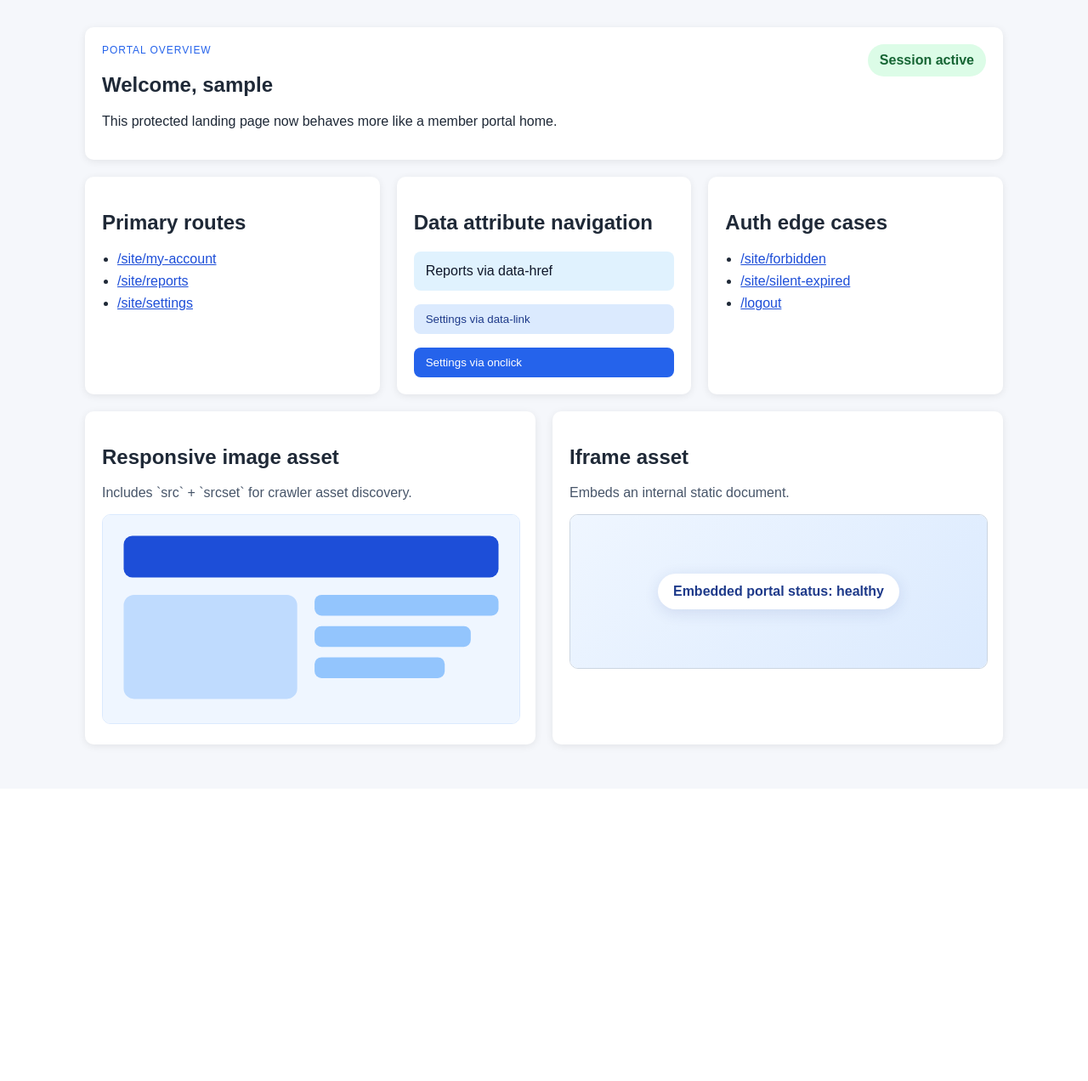
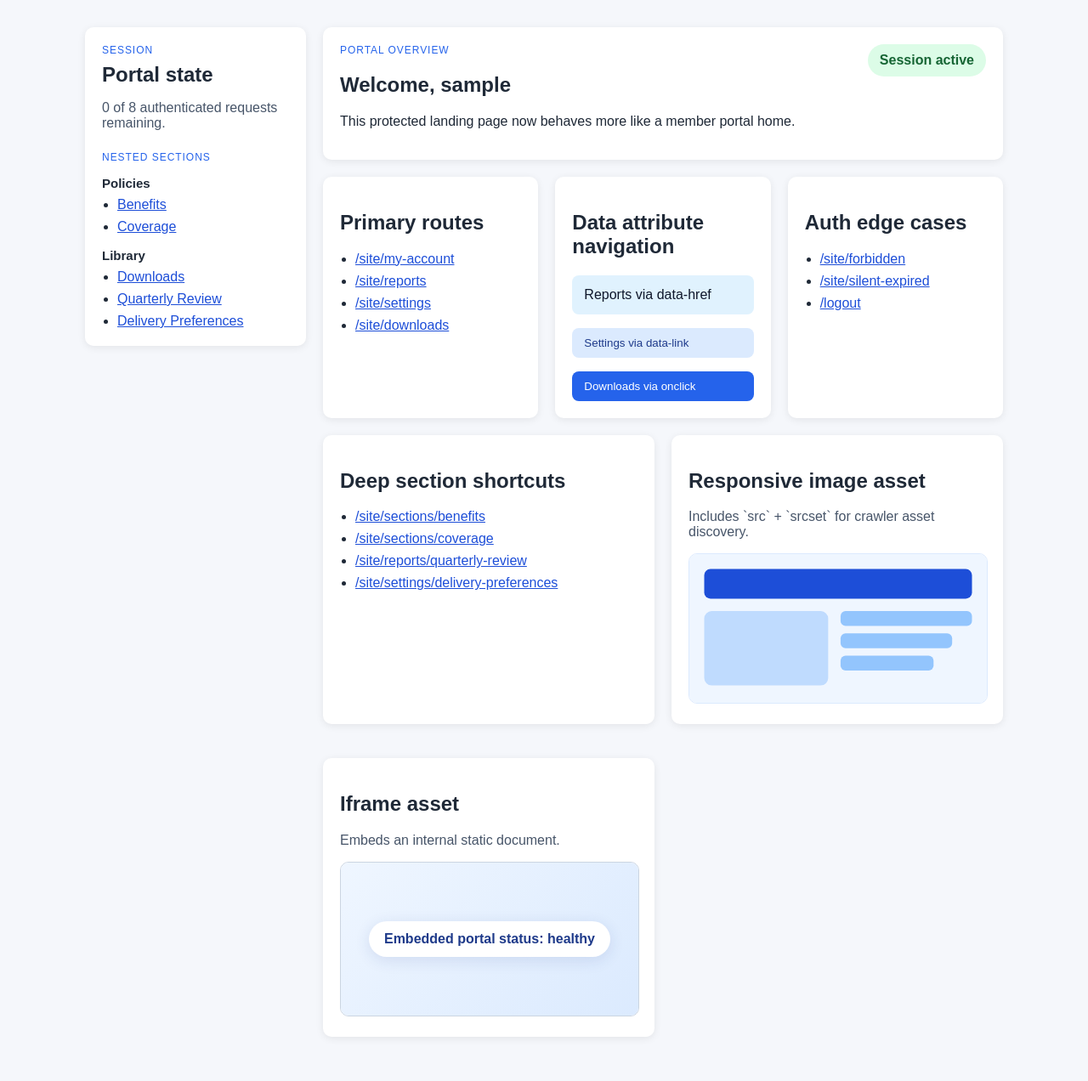
Before and after one commit to PKHarsimran/portal-auth-test, a Flask app: page /site/my-account in a window 1280 px wide. Shown: the part 65-1337 px from the top of the page at 85% size. Before the commit the page ends 948 px from the top, so only its background shows below. Run offline with Flask 3, Linux system fonts and the light colour scheme; the visitor is signed in with stand-in values (Sample User, id 1).

Commit message:
Add portal phase 2 session and download flows

```diff
--- a/app.py
+++ b/app.py
@@ -1,13 +1,127 @@
 from functools import wraps
+import io
 import os
+from datetime import timedelta
+import zipfile
 
-from flask import Flask, redirect, render_template, request, session, url_for
+from flask import (
+    Flask,
+    make_response,
+    redirect,
+    render_template,
+    request,
+    send_file,
+    session,
+    url_for,
+)
 
 app = Flask(__name__)
 app.secret_key = os.getenv("FLASK_SECRET_KEY", "dev-secret-key")
+app.config["SESSION_PERMANENT"] = False
+app.config["PERMANENT_SESSION_LIFETIME"] = timedelta(
+    seconds=int(os.getenv("REMEMBER_ME_DURATION_SECONDS", str(60 * 60 * 24 * 30)))
+)
 
 PORTAL_USERNAME = os.getenv("PORTAL_USERNAME", "admin")
 PORTAL_PASSWORD = os.getenv("PORTAL_PASSWORD", "password123")
+MAX_AUTH_REQUESTS = int(os.getenv("MAX_AUTH_REQUESTS", "8"))
+
+PORTAL_SECTIONS = [
+    {"label": "My Account", "endpoint": "my_account"},
+    {"label": "Reports", "endpoint": "reports"},
+    {"label": "Settings", "endpoint": "settings"},
+]
+
+NESTED_SECTIONS = [
+    {
+        "label": "Policies",
+        "items": [
+            {"label": "Benefits", "endpoint": "section_detail", "slug": "benefits"},
+            {"label": "Coverage", "endpoint": "section_detail", "slug": "coverage"},
+        ],
+    },
+    {
+        "label": "Library",
+        "items": [
+            {"label": "Downloads", "endpoint": "downloads"},
+            {"label": "Quarterly Review", "endpoint": "nested_section_detail", "section": "reports", "slug": "quarterly-review"},
+            {"label": "Delivery Preferences", "endpoint": "nested_section_detail", "section": "settings", "slug": "delivery-preferences"},
+        ],
+    },
+]
+
+SECTION_CONTENT = {
+    "benefits": {
+        "title": "Benefits Overview",
+        "kicker": "Nested content",
+        "description": "A deeper member section with protected links and download discovery targets.",
+        "summary": "Review covered services, dependent setup, and renewal checkpoints.",
+        "links": [
+            ("Coverage details", "section_detail", {"slug": "coverage"}),
+            ("Download handbook", "download_file", {"filename": "member-handbook.pdf"}),
+        ],
+    },
+    "coverage": {
+        "title": "Coverage Details",
+        "kicker": "Nested content",
+        "description": "Protected drill-down content for crawler path expansion.",
+        "summary": "This section includes plan highlights, service classes, and downloadable schedules.",
+        "links": [
+            ("Benefits overview", "section_detail", {"slug": "benefits"}),
+            ("Download coverage CSV", "download_file", {"filename": "coverage-schedule.csv"}),
+        ],
+    },
+}
+
+DEEP_SECTION_CONTENT = {
+    ("reports", "quarterly-review"): {
+        "title": "Quarterly Review",
+        "kicker": "Reports / archive",
+        "description": "Nested report archive page with links that look like a realistic portal document center.",
+        "summary": "Open historical performance snapshots and bundled report exports.",
+        "links": [
+            ("Download report bundle", "download_file", {"filename": "report-bundle.zip"}),
+            ("Go to reports", "reports", {}),
+        ],
+    },
+    ("settings", "delivery-preferences"): {
+        "title": "Delivery Preferences",
+        "kicker": "Settings / notifications",
+        "description": "Deep settings section for notification routing and stored delivery destinations.",
+        "summary": "Manage secure inbox, email notices, and preferred export channels.",
+        "links": [
+            ("Download notice history", "download_file", {"filename": "notice-history.txt"}),
+            ("Go to settings", "settings", {}),
+        ],
+    },
+}
+
+DOWNLOADS = {
+    "member-handbook.pdf": (b"%PDF-1.4\n% Portal Auth Test member handbook\n", "application/pdf"),
+    "coverage-schedule.csv": (
+        b"tier,service,status\nGold,Primary Care,active\nSilver,Telehealth,active\n",
+        "text/csv; charset=utf-8",
+    ),
+    "notice-history.txt": (
+        b"2026-01-10,Email,Weekly digest\n2026-02-14,SMS,Security code\n",
+        "text/plain; charset=utf-8",
+    ),
+}
+
+
+def build_report_bundle():
+    archive_buffer = io.BytesIO()
+    with zipfile.ZipFile(archive_buffer, "w", zipfile.ZIP_DEFLATED) as archive:
+        archive.writestr("summary.txt", "Quarterly portal report bundle\n")
+        archive.writestr(
+            "reports/utilization.csv",
+            "month,utilization\n2026-01,78\n2026-02,81\n",
+        )
+    archive_buffer.seek(0)
+    return archive_buffer.getvalue(), "application/zip"
+
+
+DOWNLOADS["report-bundle.zip"] = build_report_bundle()
 
 
 def login_required(view_func):
@@ -20,15 +134,34 @@ def login_required(view_func):
     return wrapped_view
 
 
+@app.before_request
+def expire_session_after_request_limit():
+    if request.endpoint in {"static", "login", "forgot_password", "reset_password", "health"}:
+        return None
+
+    if not session.get("logged_in"):
+        return None
+
+    requests_remaining = session.get("requests_remaining", MAX_AUTH_REQUESTS)
+    requests_remaining -= 1
+    session["requests_remaining"] = requests_remaining
+
+    if requests_remaining < 0:
+        session.clear()
+        return redirect(url_for("login", expired=1, redirectUrl=request.url))
+
+    return None
+
+
+
 def render_portal(template_name, **context):
     return render_template(
         template_name,
         username=session.get("username", "user"),
-        portal_sections=[
-            {"label": "My Account", "endpoint": "my_account"},
-            {"label": "Reports", "endpoint": "reports"},
-            {"label": "Settings", "endpoint": "settings"},
-        ],
+        portal_sections=PORTAL_SECTIONS,
+        nested_sections=NESTED_SECTIONS,
+        requests_remaining=session.get("requests_remaining", MAX_AUTH_REQUESTS),
+        max_auth_requests=MAX_AUTH_REQUESTS,
         **context,
     )
 
@@ -42,7 +175,7 @@ def home():
 
 @app.route("/login", methods=["GET", "POST"])
 def login():
-    error = None
+    error = "Session expired. Please sign in again." if request.args.get("expired") else None
     redirect_url = request.args.get("redirectUrl") or request.form.get(
         "redirect_url"
     ) or url_for("my_account")
@@ -50,11 +183,16 @@ def login():
     if request.method == "POST":
         username = request.form.get("username", "").strip()
         password = request.form.get("password", "")
+        remember_me = request.form.get("remember_me") == "on"
 
         if username == PORTAL_USERNAME and password == PORTAL_PASSWORD:
+            session.clear()
             session["logged_in"] = True
             session["username"] = username
-            return redirect(redirect_url)
+            session["requests_remaining"] = MAX_AUTH_REQUESTS
+            session.permanent = remember_me
+            response = make_response(redirect(redirect_url))
+            return response
 
         error = "Invalid username or password."
 
@@ -68,7 +206,9 @@ def login():
 @app.route("/logout")
 def logout():
     session.clear()
-    return redirect(url_for("login"))
+    response = make_response(redirect(url_for("login")))
+    response.delete_cookie(app.config["SESSION_COOKIE_NAME"])
+    return response
 
 
 @app.route("/dashboard")
@@ -102,6 +242,61 @@ def reports():
 @login_required
 def settings():
     return render_portal("settings.html", active_section="settings")
+
+
+@app.route("/site/sections/<slug>")
+@login_required
+def section_detail(slug):
+    section = SECTION_CONTENT.get(slug)
+    if not section:
+        return render_portal("403.html", active_section=None), 404
+    return render_portal(
+        "section_detail.html",
+        active_section=None,
+        section=section,
+        breadcrumbs=[("My Account", url_for("my_account")), (section["title"], None)],
+    )
+
+
+@app.route("/site/<section>/<slug>")
+@login_required
+def nested_section_detail(section, slug):
+    content = DEEP_SECTION_CONTENT.get((section, slug))
+    if not content:
+        return render_portal("403.html", active_section=None), 404
+    parent_endpoint = section if section in {"reports", "settings"} else "my_account"
+    return render_portal(
+        "section_detail.html",
+        active_section=parent_endpoint,
+        section=content,
+        breadcrumbs=[
+            (parent_endpoint.replace("_", " ").title(), url_for(parent_endpoint)),
+            (content["title"], None),
+        ],
+    )
+
+
+@app.route("/site/downloads")
+@login_required
+def downloads():
+    files = sorted(DOWNLOADS)
+    return render_portal("downloads.html", active_section=None, files=files)
+
+
+@app.route("/site/downloads/<path:filename>")
+@login_required
+def download_file(filename):
+    file_info = DOWNLOADS.get(filename)
+    if not file_info:
+        return render_portal("403.html", active_section=None), 404
+
+    file_bytes, mimetype = file_info
+    return send_file(
+        io.BytesIO(file_bytes),
+        mimetype=mimetype,
+        as_attachment=True,
+        download_name=filename,
+    )
 
 
 @app.route("/site/forbidden")
--- a/static/style.css
+++ b/static/style.css
@@ -54,6 +54,17 @@ a {
   padding: 0 16px;
 }
 
+.with-sidebar {
+  display: grid;
+  grid-template-columns: 260px minmax(0, 1fr);
+  gap: 20px;
+  align-items: start;
+}
+
+.content-column {
+  min-width: 0;
+}
+
 .narrow {
   max-width: 480px;
 }
@@ -64,6 +75,37 @@ a {
   padding: 20px;
   box-shadow: 0 2px 10px rgba(0, 0, 0, 0.08);
   margin-bottom: 20px;
+}
+
+.sidebar {
+  position: sticky;
+  top: 20px;
+}
+
+.sidebar-title {
+  margin: 0;
+}
+
+.sidebar-block + .sidebar-block {
+  margin-top: 24px;
+}
+
+.nav-group + .nav-group {
+  margin-top: 16px;
+}
+
+.nav-group h3 {
+  margin-bottom: 8px;
+  font-size: 15px;
+}
+
+.nested-list {
+  margin: 0;
+  padding-left: 18px;
+}
+
+.nested-list li + li {
+  margin-top: 8px;
 }
 
 .hero {
@@ -130,6 +172,16 @@ input {
   padding: 10px 12px;
   border: 1px solid #cbd5e1;
   border-radius: 8px;
+}
+
+.checkbox-row {
+  display: flex;
+  align-items: center;
+  gap: 10px;
+}
+
+.checkbox-row input {
+  width: auto;
 }
 
 button,
@@ -205,6 +257,28 @@ button,
   border-radius: 10px;
 }
 
+.breadcrumbs {
+  display: flex;
+  align-items: center;
+  gap: 8px;
+  margin-bottom: 16px;
+  font-size: 14px;
+}
+
+.breadcrumbs-separator {
+  color: #94a3b8;
+}
+
+@media (max-width: 900px) {
+  .with-sidebar {
+    grid-template-columns: 1fr;
+  }
+
+  .sidebar {
+    position: static;
+  }
+}
+
 @media (max-width: 720px) {
   .topbar,
   .hero {
--- a/templates/base.html
+++ b/templates/base.html
@@ -26,8 +26,55 @@
     </nav>
   </header>
 
-  <main class="container">
-    {% block content %}{% endblock %}
+  <main class="container with-sidebar">
+    <aside class="sidebar card">
+      <div class="sidebar-block">
+        <p class="section-kicker">Session</p>
+        <h2 class="sidebar-title">Portal state</h2>
+        <p class="muted">{{ requests_remaining }} of {{ max_auth_requests }} authenticated requests remaining.</p>
+      </div>
+
+      <div class="sidebar-block">
+        <p class="section-kicker">Nested sections</p>
+        {% for group in nested_sections or [] %}
+        <div class="nav-group">
+          <h3>{{ group.label }}</h3>
+          <ul class="nested-list">
+            {% for item in group["items"] %}
+            <li>
+              {% if item.slug is defined and item.section is defined %}
+              <a href="{{ url_for(item.endpoint, section=item.section, slug=item.slug) }}">{{ item.label }}</a>
+              {% elif item.slug is defined %}
+              <a href="{{ url_for(item.endpoint, slug=item.slug) }}">{{ item.label }}</a>
+              {% else %}
+              <a href="{{ url_for(item.endpoint) }}">{{ item.label }}</a>
+              {% endif %}
+            </li>
+            {% endfor %}
+          </ul>
+        </div>
+        {% endfor %}
+      </div>
+    </aside>
+
+    <div class="content-column">
+      {% if breadcrumbs %}
+      <nav class="breadcrumbs" aria-label="Breadcrumb">
+        {% for label, href in breadcrumbs %}
+          {% if href %}
+          <a href="{{ href }}">{{ label }}</a>
+          {% else %}
+          <span>{{ label }}</span>
+          {% endif %}
+          {% if not loop.last %}
+          <span class="breadcrumbs-separator">/</span>
+          {% endif %}
+        {% endfor %}
+      </nav>
+      {% endif %}
+
+      {% block content %}{% endblock %}
+    </div>
   </main>
 </body>
 </html>
--- a/templates/dashboard.html
+++ b/templates/dashboard.html
@@ -18,6 +18,7 @@
       <li><a href="{{ url_for('my_account') }}">/site/my-account</a></li>
       <li><a href="{{ url_for('reports') }}">/site/reports</a></li>
       <li><a href="{{ url_for('settings') }}">/site/settings</a></li>
+      <li><a href="{{ url_for('downloads') }}">/site/downloads</a></li>
     </ul>
   </div>
 
@@ -29,8 +30,8 @@
     <button class="nav-btn menu-box-secondary" type="button" data-link="{{ url_for('settings') }}">
       Settings via data-link
     </button>
-    <button class="nav-btn" type="button" onclick="location.href='{{ url_for('settings') }}'">
-      Settings via onclick
+    <button class="nav-btn" type="button" onclick="location.href='{{ url_for('downloads') }}'">
+      Downloads via onclick
     </button>
   </div>
 
@@ -45,6 +46,16 @@
 </div>
 
 <div class="grid">
+  <div class="card">
+    <h2>Deep section shortcuts</h2>
+    <ul class="link-list">
+      <li><a href="{{ url_for('section_detail', slug='benefits') }}">/site/sections/benefits</a></li>
+      <li><a href="{{ url_for('section_detail', slug='coverage') }}">/site/sections/coverage</a></li>
+      <li><a href="{{ url_for('nested_section_detail', section='reports', slug='quarterly-review') }}">/site/reports/quarterly-review</a></li>
+      <li><a href="{{ url_for('nested_section_detail', section='settings', slug='delivery-preferences') }}">/site/settings/delivery-preferences</a></li>
+    </ul>
+  </div>
+
   <div class="card">
     <h2>Responsive image asset</h2>
     <p class="muted">Includes `src` + `srcset` for crawler asset discovery.</p>
--- a/templates/login.html
+++ b/templates/login.html
@@ -26,6 +26,11 @@
         <label for="password">Password</label>
         <input id="password" name="password" type="password" placeholder="password123" required>
 
+        <label class="checkbox-row" for="remember_me">
+          <input id="remember_me" name="remember_me" type="checkbox">
+          <span>Remember me for 30 days</span>
+        </label>
+
         <button type="submit">Sign in</button>
       </form>
 
--- a/templates/reports.html
+++ b/templates/reports.html
@@ -18,13 +18,14 @@
       <li><a href="{{ url_for('reports') }}?type=claims">Claims summary</a></li>
       <li><a href="{{ url_for('reports') }}?type=utilization">Utilization trends</a></li>
       <li><a href="{{ url_for('reports') }}?type=access">Access review</a></li>
+      <li><a href="{{ url_for('nested_section_detail', section='reports', slug='quarterly-review') }}">Quarterly review archive</a></li>
     </ul>
   </div>
 
   <div class="card">
     <h2>Embedded actions</h2>
     <div class="menu-box" data-href="{{ url_for('settings') }}">Open delivery settings</div>
-    <div class="menu-box menu-box-secondary" data-link="{{ url_for('my_account') }}">Return to my account</div>
+    <div class="menu-box menu-box-secondary" data-link="{{ url_for('downloads') }}">Open export downloads</div>
   </div>
 </div>
 {% endblock %}
--- a/templates/settings.html
+++ b/templates/settings.html
@@ -18,6 +18,7 @@
       <li><a href="{{ url_for('settings') }}#notifications">Notification preferences</a></li>
       <li><a href="{{ url_for('settings') }}#security">Security controls</a></li>
       <li><a href="{{ url_for('settings') }}#branding">Portal branding</a></li>
+      <li><a href="{{ url_for('nested_section_detail', section='settings', slug='delivery-preferences') }}">Delivery preferences</a></li>
     </ul>
   </div>
 
```
Also changed, not shown: templates/downloads.html (added, +22 -0 lines), templates/section_detail.html (added, +23 -0 lines), README.md.
